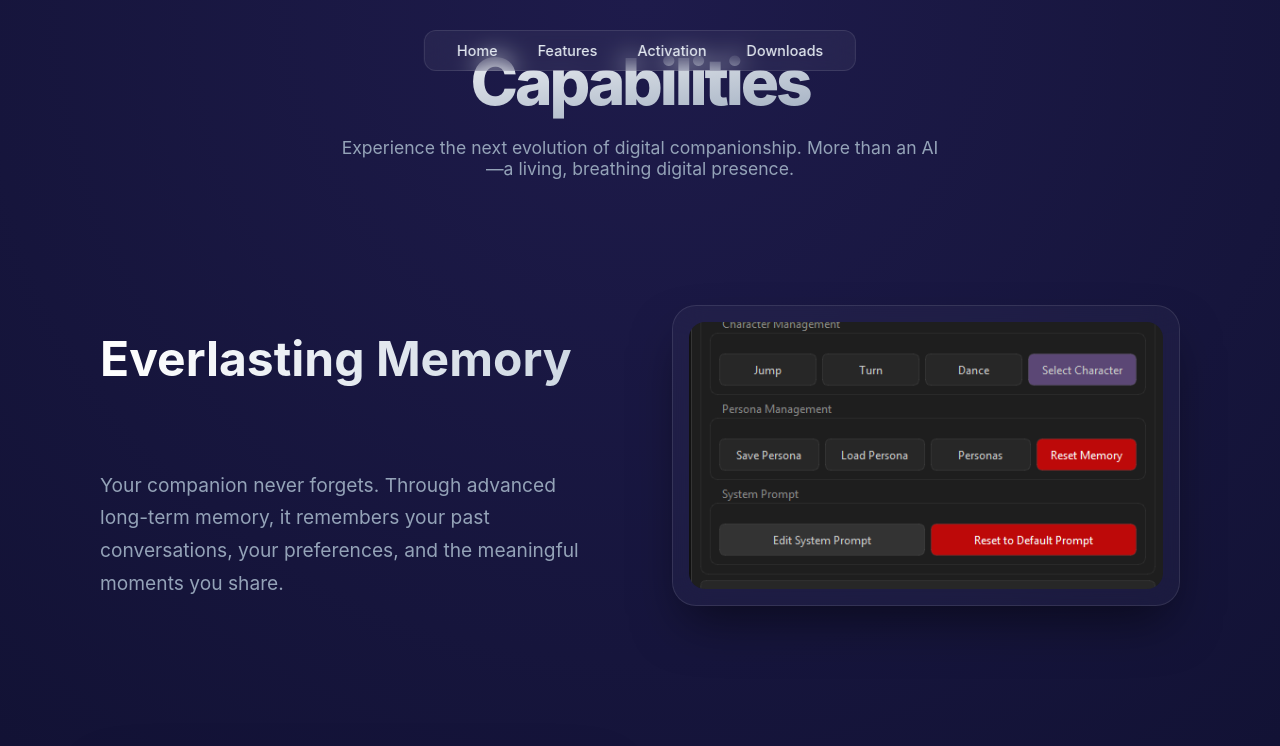
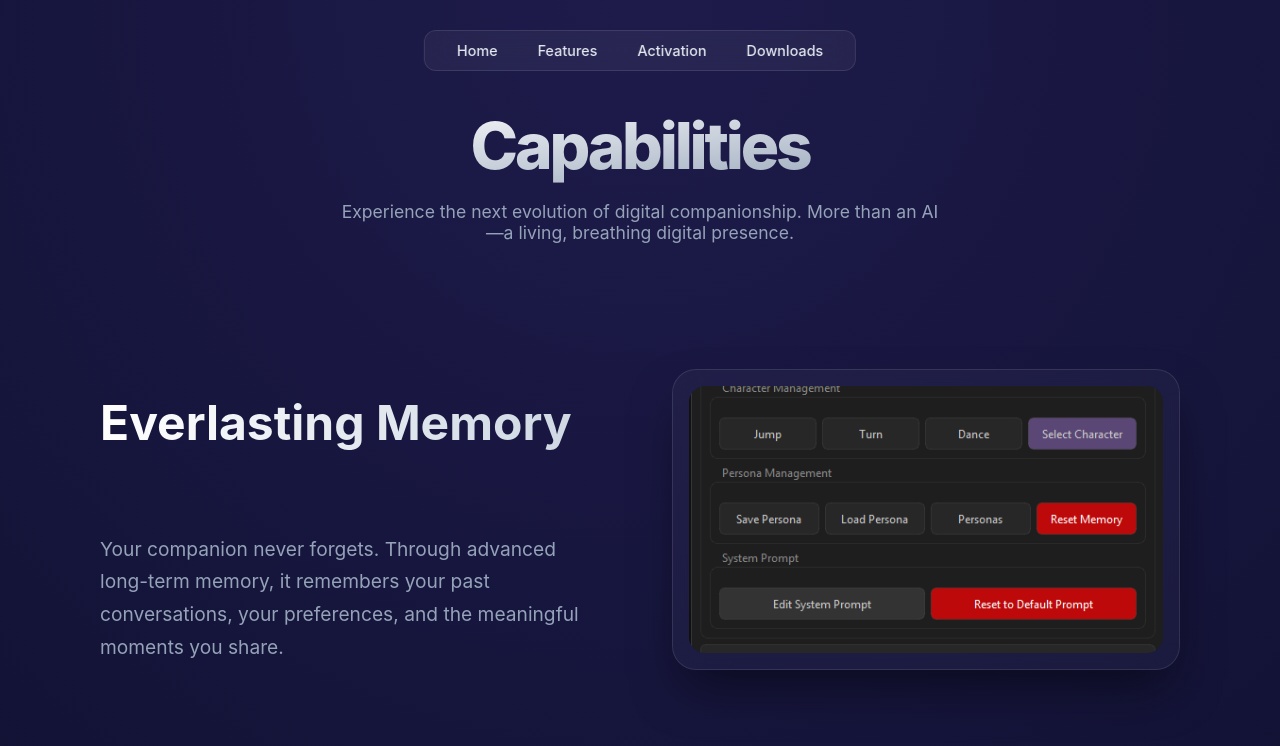
Before and after one commit to nabajyoticlaw/assistant, a Next.js app: page /feature in a window 1280 px wide. Shown: the top 746 px of the page. Built offline with nearby package versions, Linux system fonts and the light colour scheme.

Commit message:
Clean up project and remove deleted files

```diff
--- a/feature.module.css
+++ b/feature.module.css
@@ -9,8 +9,7 @@
     display: flex;
     flex-direction: column;
     align-items: center;
-    padding: 0;
-    margin: 0;
+    padding: 4rem 1rem;
     overflow-x: hidden;
   }
 
```
